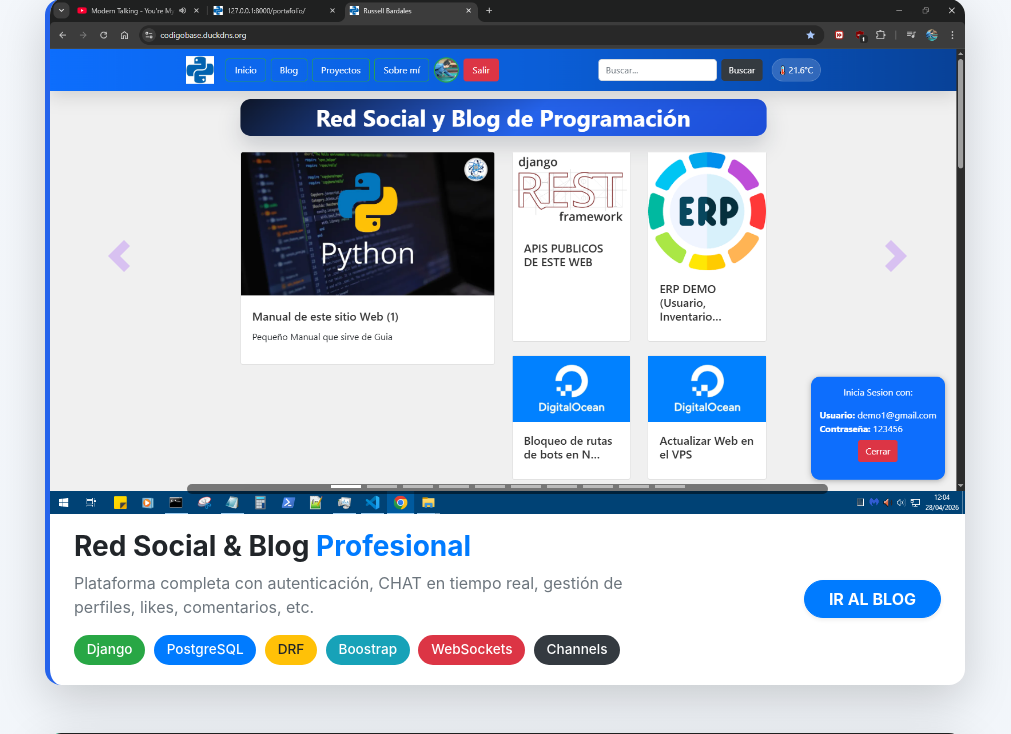
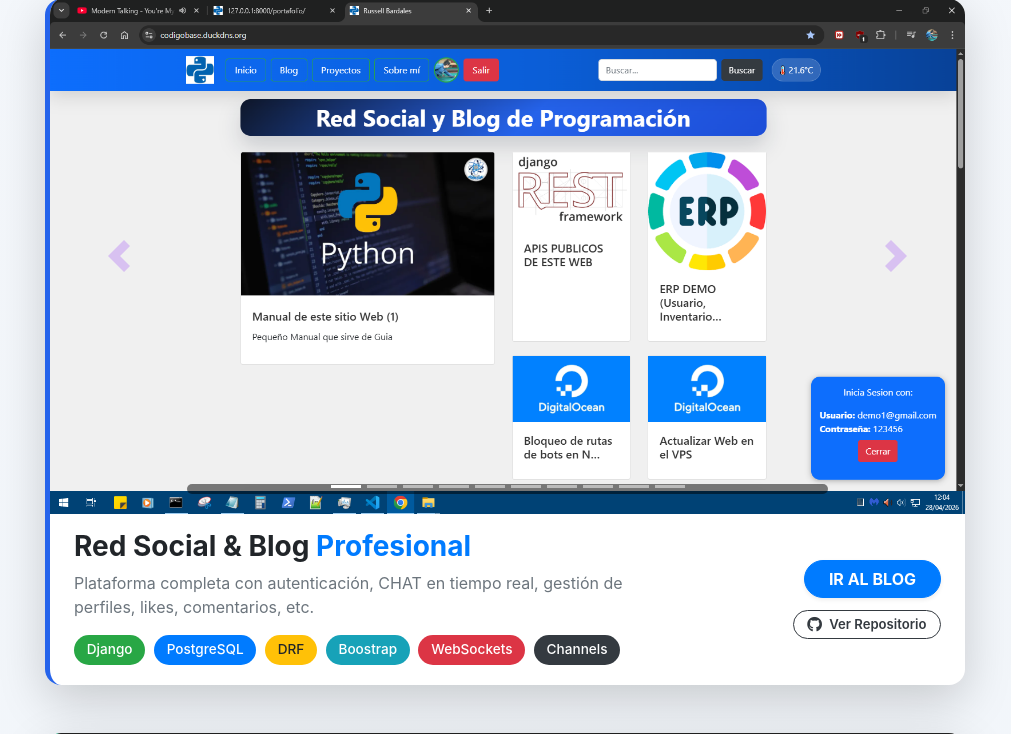
Before and after one commit to roberthbardales/blog2025, a Django app: template templates/home/portafolio.html in a window 1280 px wide. Shown: the part 233-967 px from the top of the page, without its empty margins (135-1146 px from the left). Run offline with Django 3.2, Linux system fonts and the light colour scheme; the template is opened without the code that fills it, so the values that code supplies are empty; some libraries are stand-ins or nearby versions.

Commit message:
mejor visual...

```diff
--- a/templates/home/portafolio.html
+++ b/templates/home/portafolio.html
@@ -47,6 +47,22 @@
   }
   .carousel-control-prev-icon, .carousel-control-next-icon {
     filter: invert(30%) sepia(90%) saturate(2000%) hue-rotate(210deg) brightness(95%) contrast(100%);
+  }
+
+  .repo-btn {
+    display: inline-flex;
+    align-items: center;
+    gap: 0.45rem;
+    margin-top: 0.75rem;
+    padding: 0.38rem 0.85rem;
+    font-size: 0.82rem;
+    font-weight: 600;
+    border-radius: 999px;
+    line-height: 1;
+  }
+
+  .repo-btn i {
+    font-size: 0.95rem;
   }
 </style>
 
@@ -162,6 +178,13 @@
                      class="btn btn-primary btn-md px-4 font-weight-bold shadow-sm rounded-pill transition-all">
                     IR AL BLOG
                   </a>
+                  <div>
+                    <a href="https://github.com/roberthbardales/blog2025" target="_blank" rel="noopener noreferrer"
+                       class="btn btn-outline-dark repo-btn">
+                      <i class="fab fa-github"></i>
+                      Ver Repositorio
+                    </a>
+                  </div>
                 </div>
               </div>
             </div>
@@ -277,6 +300,13 @@
                      class="btn btn-success btn-md px-4 font-weight-bold shadow-sm rounded-pill transition-all">
                     VER DEMO
                   </a>
+                  <div>
+                    <a href="https://github.com/roberthbardales/demo2026" target="_blank" rel="noopener noreferrer"
+                       class="btn btn-outline-dark repo-btn">
+                      <i class="fab fa-github"></i>
+                      Ver Repositorio
+                    </a>
+                  </div>
                 </div>
               </div>
             </div>
@@ -406,6 +436,13 @@
                      class="btn btn-warning btn-md px-4 font-weight-bold shadow-sm rounded-pill transition-all text-white" style="background-color: #f59e0b; border: none;">
                     VISITAR TIENDA
                   </a>
+                  <div>
+                    <a href="https://github.com/roberthbardales/ecommerce2026" target="_blank" rel="noopener noreferrer"
+                       class="btn btn-outline-dark repo-btn">
+                      <i class="fab fa-github"></i>
+                      Ver Repositorio
+                    </a>
+                  </div>
                 </div>
               </div>
             </div>
```
Also changed, not shown: templates/home/about_me.html (+10 -10 lines).
